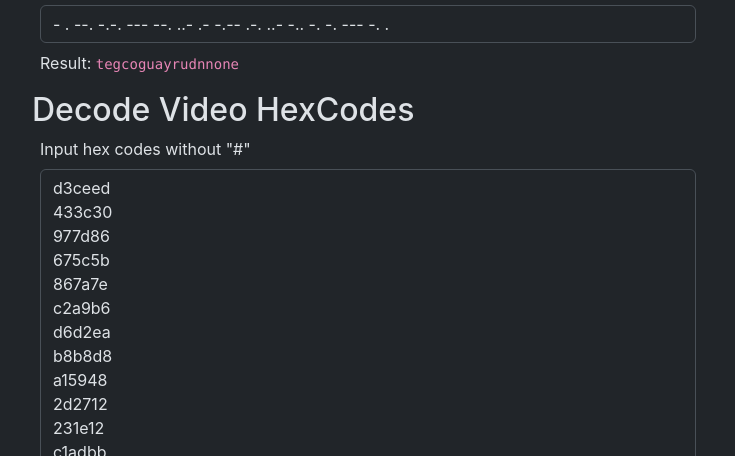
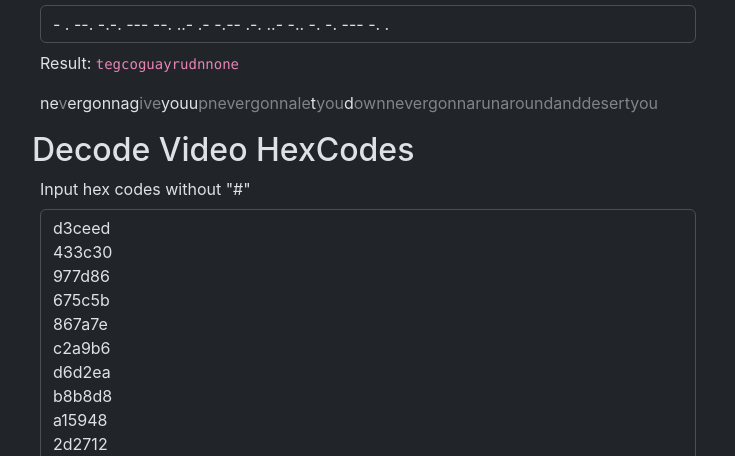
Before and after one commit to eltrevii/countdown-arg-tool, a website built with Vite: page index.html in a window 1280 px wide. Shown: the part 644-1100 px from the top of the page, without its empty margins (0-735 px from the left). Built offline with nearby package versions, Linux system fonts and the light colour scheme.

Commit message:
sacdfervgc

```diff
--- a/script.js
+++ b/script.js
@@ -155,9 +155,47 @@ function escapeHtml(unsafe) {
 let morseCode = document.querySelector("input#morseDecode");
 morseCode.value = config.morseCode.join(" ");
 let morseDecodeOut = document.querySelector("span#morseDecodeOut");
+/*
+  ChatGPT 3.5 Prompt:
+
+  js function called fillLetters(fillPhrase, inputPhrase)
+  where fillPhrase is a string, and inputphrase is another string.
+  for each letter in fillPhrase:
+  if the letter in inputPhrase that is also in fillPhrase, add a span element with the class "filled" with the letter. REMOVE THE FIRST INSTANCE OF THAT CHARACTER FROM FILLPHRASE
+  if the letter in inputPhrase is NOT in fillPhrase, add a span element with the class "unfilled". then move to the next character in fillPhrase.
+
+  example:
+  fillLetters('extst', 'tex')
+
+  output:
+  <span class="filled">e</span><span class="filled">x</span><span class="filled">t</span><span class="unfilled">s</span><span class="unfilled">t</span>
+*/
+function fillLetters(fillPhrase, inputPhrase) {
+  let output = "";
+  for (let i = 0; i < fillPhrase.length; i++) {
+    const letter = fillPhrase[i];
+    const index = inputPhrase.indexOf(letter);
+    if (index !== -1) {
+      output += `<span class="filled">${letter}</span>`;
+      inputPhrase = inputPhrase.slice(0, index) + inputPhrase.slice(index + 1);
+    } else {
+      output += `<span class="unfilled">${letter}</span>`;
+    }
+  }
+  return output;
+}
+
 function morseCodeUpdate() {
+  let decode = decodeMorse(morseCode.value);
   morseDecodeOut.innerHTML =
-    "Result: <code>" + decodeMorse(morseCode.value) + "</code>";
+    "<p>Result: <code>" +
+    decode +
+    "</code></p><p>" +
+    fillLetters(
+      "nevergonnagiveyouupnevergonnaletyoudownnevergonnarunaroundanddesertyou",
+      decode,
+    ) +
+    "</p>";
 }
 morseCodeUpdate();
 morseCode.addEventListener("input", morseCodeUpdate);
--- a/style.css
+++ b/style.css
@@ -20,3 +20,11 @@ canvas#videoHexCodesOut {
   height: 100%;
   image-rendering: pixelated;
 }
+
+span.filled {
+  opacity: 1;
+}
+
+span.unfilled {
+  opacity: 0.5;
+}
```
